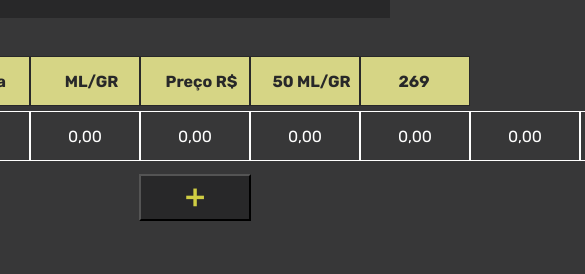
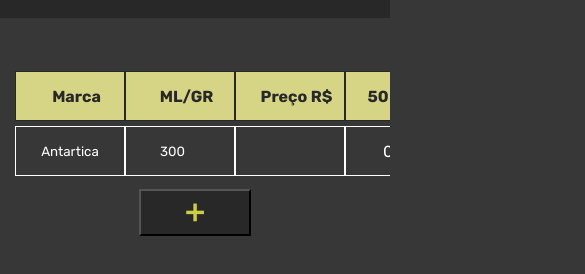
Before and after one commit to gabrielsouzas/beer-price-calculator, a plain HTML site: page index.html in a window 390 px wide. Shown: the part 64-338 px from the top of the page, 585 px wide, since content can reach past the window. Drawn offline with nearby package versions, Linux system fonts and the light colour scheme.

Commit message:
Styles adjustments

```diff
--- a/index.html
+++ b/index.html
@@ -22,7 +22,8 @@
         </ul>
     </header>
     <main>
-        <section class="container">
+        <section>
+            <div class="container">
                 <div class="table_header">
                     <label>Marca</label>
                     <label>ML/GR</label>
@@ -69,6 +70,7 @@
                         add
                     </button>
                 </div>
+            </div>
         </section>
     </main>
     <footer>
--- a/style.css
+++ b/style.css
@@ -94,6 +94,8 @@ section {
     display: flex;
     flex-direction: column;
     gap: 5px;
+    overflow: auto;
+    padding: 15px;
 }
 
 .container div {
@@ -151,7 +153,10 @@ select option {
 }
 
 @media screen and (max-width: 600px) {
-    #input-c, #input-d, #input-e, #input-f {
+    /*#input-c, #input-d, #input-e, #input-f {
         display: none;
+    }*/
+    .container {
+        align-items: flex-start;
     }
 }
```
Lines whose indentation alone changed are shown as unchanged.
